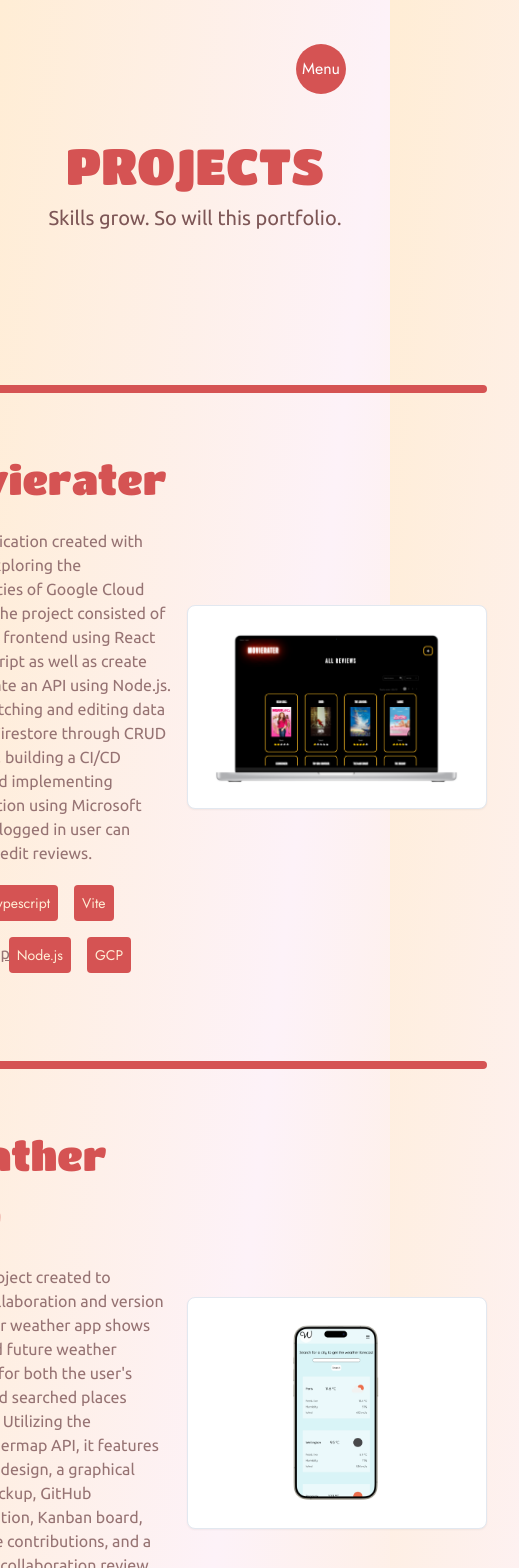
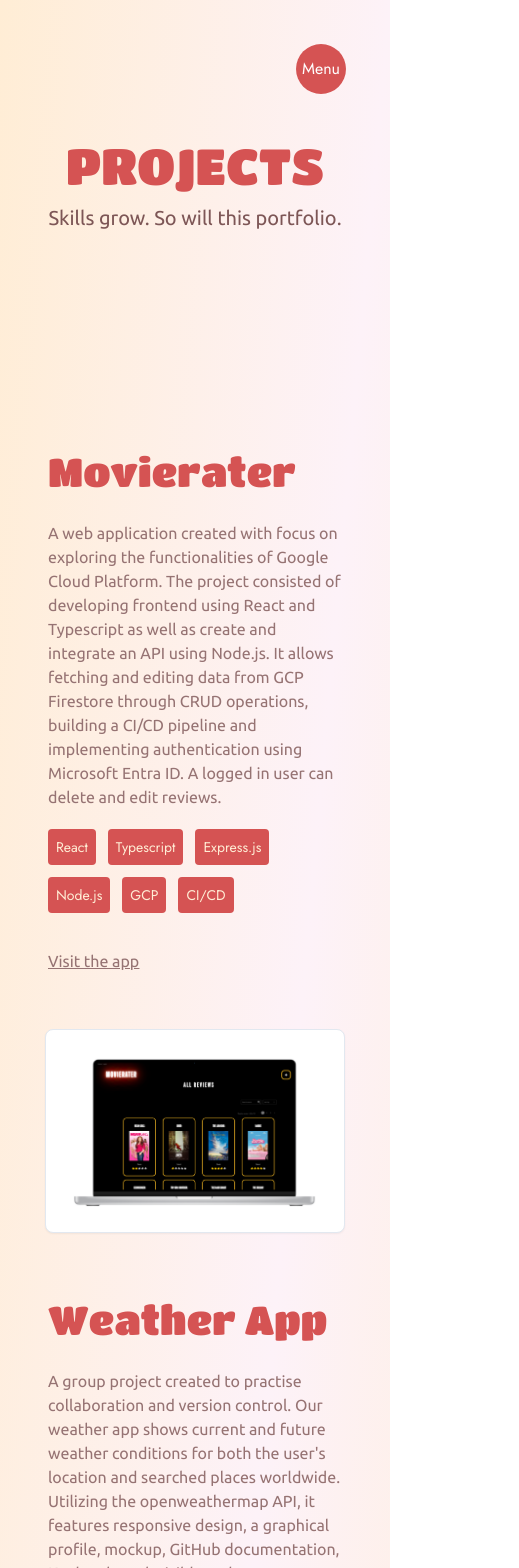
Before and after one commit to annasundbergg/portfolio, a Next.js app: page /projects in a window 390 px wide. Shown: the top 1568 px of the page, 519 px wide, since content can reach past the window. Built offline with nearby package versions, Linux system fonts and the light colour scheme.

Commit message:
create project header component, make projects responsive

```diff
--- a/src/app/projects/components/ProjectList.tsx
+++ b/src/app/projects/components/ProjectList.tsx
@@ -18,9 +18,9 @@ export default function ProjectList({
     <>
       {/* CONTAINER  */}
       <div className="flex flex-col">
-        <div className="h-2 bg-[#D55353] rounded"></div>
+        <div className="sm:hidden md:block md:h-2 bg-[#D55353] rounded"></div>
 
-        <div className="flex justify-center items-center">
+        <div className="flex sm:flex-col md:flex-row justify-center items-center">
           <div className="flex flex-col justify-center items-center md:w-6/7 2xl:w-10/12">
             {/* TEXT CONTAINER  */}
             <div className="px-4 sm:px-4 md:px-8 lg:px-12 xl:px-14 flex flex-col gap-20 md:gap-24 lg:gap-32 xl:gap-48">
@@ -47,7 +47,7 @@ export default function ProjectList({
                       {description}
                     </p>
                   </div>
-                  <div className="relative -z-10 flex gap-4 flex-wrap h-6">
+                  <div className="flex flex-wrap relative -z-10 gap-3 h-6 sm:mb-10 lg:mb-0">
                     {skills &&
                       skills.map((skill, index) => (
                         <div
@@ -60,7 +60,7 @@ export default function ProjectList({
                   </div>
                   <div
                     className={cn(
-                      "font-serif text-[#967373] flex mt-8 gap-3 underline",
+                      "font-serif text-[#967373] flex mt-8 gap-3 underline sm:pt-6 md:pt-20 lg:pt-0",
                       fontUbuntu.variable
                     )}
                   >
--- /dev/null
+++ b/src/app/projects/components/ProjectsHeader.tsx
@@ -0,0 +1,27 @@
+import { fontTitanOne, fontUbuntu } from "@/lib/fonts";
+import { cn } from "@/lib/utils";
+
+export const ProjectsHeader = () => {
+  return (
+    <>
+      <div className="flex flex-col mb-6 p-4 sm:px-8 md:px-12 lg:px-20 xl:px-48 2xl:px-56 justify-center items-center">
+        <p
+          className={cn(
+            "font-mono text-[#D55353] sm:text-[50px] md:text-[70px] xl:text-[100px] 2xl:text-[130px]",
+            fontTitanOne.variable
+          )}
+        >
+          PROJECTS
+        </p>
+        <p
+          className={cn(
+            "font-serif text-[20px] text-[#7d5656]",
+            fontUbuntu.variable
+          )}
+        >
+          Skills grow. So will this portfolio.
+        </p>
+      </div>
+    </>
+  );
+};
--- a/src/app/projects/page.tsx
+++ b/src/app/projects/page.tsx
@@ -1,33 +1,15 @@
-import { fontTitanOne, fontUbuntu } from "@/lib/fonts";
-import { cn } from "@/lib/utils";
 import { projectItems } from "@/types/project";
 import ProjectList from "./components/ProjectList";
+import { ProjectsHeader } from "./components/ProjectsHeader";
 
 export default function Projects() {
   return (
     <>
       <div className="flex justify-center items-center h-full w-full">
         <div className="flex flex-col justify-center items-center md:w-6/7 2xl:w-10/12">
-          <div className="flex flex-col mb-6 p-4 sm:px-8 md:px-12 lg:px-20 xl:px-48 2xl:px-56 justify-center items-center">
-            <p
-              className={cn(
-                "font-mono text-[#D55353] sm:text-[50px] md:text-[70px] xl:text-[100px] 2xl:text-[130px]",
-                fontTitanOne.variable
-              )}
-            >
-              PROJECTS
-            </p>
-            <p
-              className={cn(
-                "font-serif text-[20px] text-[#7d5656]",
-                fontUbuntu.variable
-              )}
-            >
-              Skills grow. So will this portfolio.
-            </p>
-          </div>
+          <ProjectsHeader />
 
-          <div className="flex flex-col w-full justify-center h-full px-4 sm:px-8 md:px-12 lg:px-20 xl:px-48 gap-24 md:gap-24 lg:gap-24 xl:gap-24 mt-28 mb-28">
+          <div className="flex flex-col w-full justify-center h-full px-4 sm:px-8 md:px-12 lg:px-20 xl:px-48 sm:gap-0 md:gap-24 lg:gap-24 xl:gap-24 mt-28 mb-28">
             {projectItems.map((project) => (
               <ProjectList
                 key={project.title}
--- a/src/types/project.ts
+++ b/src/types/project.ts
@@ -53,7 +53,7 @@ export const projectItems = [
             width: 600,
             height: 400
         },
-        skills: ["React", "Typescript", "Vite", "Express.js", "Node.js", "GCP", "CI/CD"]
+        skills: ["React", "Typescript", "Express.js", "Node.js", "GCP", "CI/CD"]
 
     },
 
```
